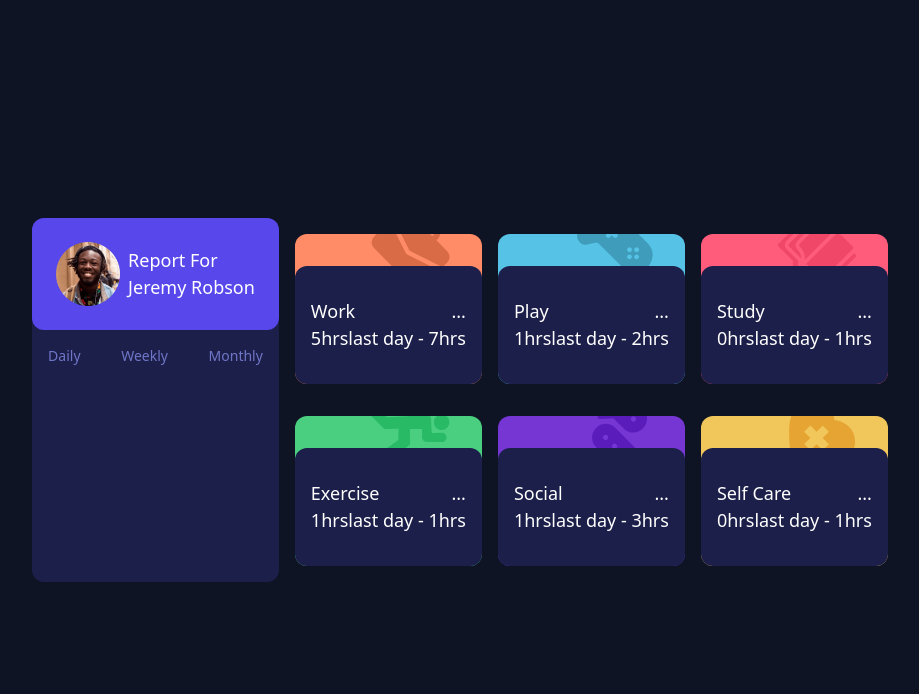
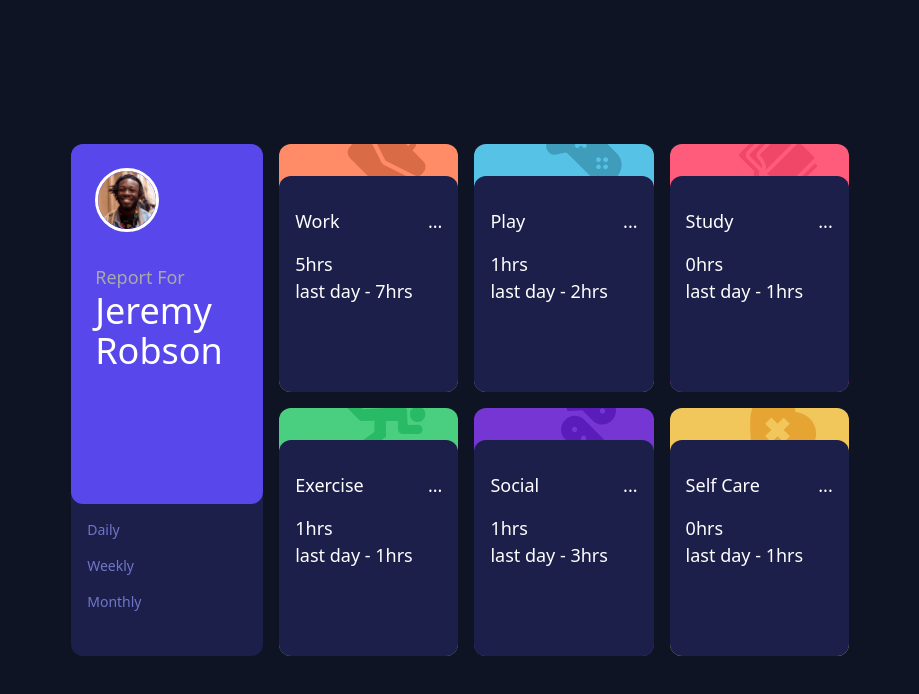
Before and after one commit to IamSachin10/time_tracking_dashboard, a React (Vite) app: page / in a window 1280 px wide. Shown: the top 694 px of the page, without its empty margins (180-1099 px from the left). Built offline with nearby package versions, Linux system fonts and the light colour scheme.

Commit message:
update the layout

```diff
--- a/index.html
+++ b/index.html
@@ -7,7 +7,7 @@
     <title>Vite + React</title>
   </head>
   <body class="bg-veryDarkBlue text-18px text-white grid h-screen place-items-center p-4">
-    <main class="container sm:flex justify-center gap-4" id="root"></main>
+    <main class="container sm:flex sm:justify-center sm:gap-4" id="root"></main>
     <script type="module" src="/src/main.jsx"></script>
   </body>
 </html>
--- a/src/App.jsx
+++ b/src/App.jsx
@@ -29,18 +29,19 @@ function App() {
   return (
     <>
       <header className="capitalize bg-darkBlue rounded-t-xl rounded-b-xl">
-        <div className="flex items-center justify-center bg-Blue gap-2 rounded-xl p-6">
-          <img
+        <div className="flex items-center justify-center bg-Blue gap-2 rounded-xl p-6
+        sm:flex-col sm:items-start sm:justify-start sm:gap-8 sm:h-[45vh] sm:w-[15vw]">
+          <div><img
             src={jeremyPicture}
             alt="admin-profile-picture"
-            className=" block w-16"
-          />
+            className=" block w-16 sm:border-[3px] sm:border-white sm:rounded-full"
+          /></div>
           <div>
-            <p>report for</p>
-            <h1>jeremy robson</h1>
+            <p className=" text-[#A9A9A9]">report for</p>
+            <h1 className="sm:text-4xl ">jeremy <span className="sm:block">robson</span></h1>
           </div>
         </div>
-        <div className="flex justify-between text-sm p-4 cursor-pointer text-desaturatedBlue">
+        <div className="flex justify-between text-sm p-4 cursor-pointer text-desaturatedBlue sm:flex-col sm:gap-4 ">
           <p
             className=" hover:text-white"
             onClick={() => clickHandler("daily")}
@@ -62,11 +63,11 @@ function App() {
         </div>
       </header>
       {/* dashboard */}
-      <section className="my-2 sm:grid sm:grid-cols-3 sm:gap-4">
+      <section className="my-2 sm:grid sm:grid-cols-3 sm:gap-4 sm:my-0">
         {jsonData.map((item, index) => (
           <article
             // className=" bg-LightRedWork rounded-b-xl rounded-t-xl my-2"
-            className={`rounded-b-xl rounded-t-xl my-2 ${
+            className={`rounded-b-xl rounded-t-xl my-2 sm:w-[14vw] sm:my-0 ${
               backgroundColors[index % backgroundColors.length]
             }`}
             key={item.id}
@@ -81,14 +82,14 @@ function App() {
             >
               {/* <img src="" alt="" /> */}
             </div>
-            <div className="bg-darkBlue rounded-t-xl rounded-b-xl px-4 py-8">
+            <div className="bg-darkBlue rounded-t-xl rounded-b-xl px-4 py-8 sm:h-[27vh]">
               <div className=" flex justify-between">
                 <h2>{item.title}</h2>
                 <p>...</p>
               </div>
               <div>
                 {hours === "daily" && (
-                  <div className=" flex justify-between">
+                  <div className=" flex justify-between sm:flex-col sm:mt-4">
                     <p>{item.timeframes.daily.current}hrs</p>
                     <p>last day - {item.timeframes.daily.previous}hrs</p>
                   </div>
--- a/tailwind.config.js
+++ b/tailwind.config.js
@@ -19,7 +19,8 @@ export default {
         'veryDarkBlue': 'hsl(226,43%,10%)',
         'darkBlue': 'hsl(235,46%,20%)',
         'desaturatedBlue': 'hsl(235,45%,61%)',
-        'paleBlue': 'hsl(236,100%,87%)'
+        'paleBlue': 'hsl(236,100%,87%)',
+        'grayishLight': 'hsl(0, 0%, 93%)',
       },
       fontFamily: {
         'Rubik': ["'Rubik', serif"]
@@ -36,6 +37,9 @@ export default {
       },
       fontSize: {
         '18px': '1.125rem'
+      },
+      height: {
+        '50vh': '50vh'
       }
     },
   },
```
Also changed, not shown: 1 other file (tests, documents, lock files or other folders).
